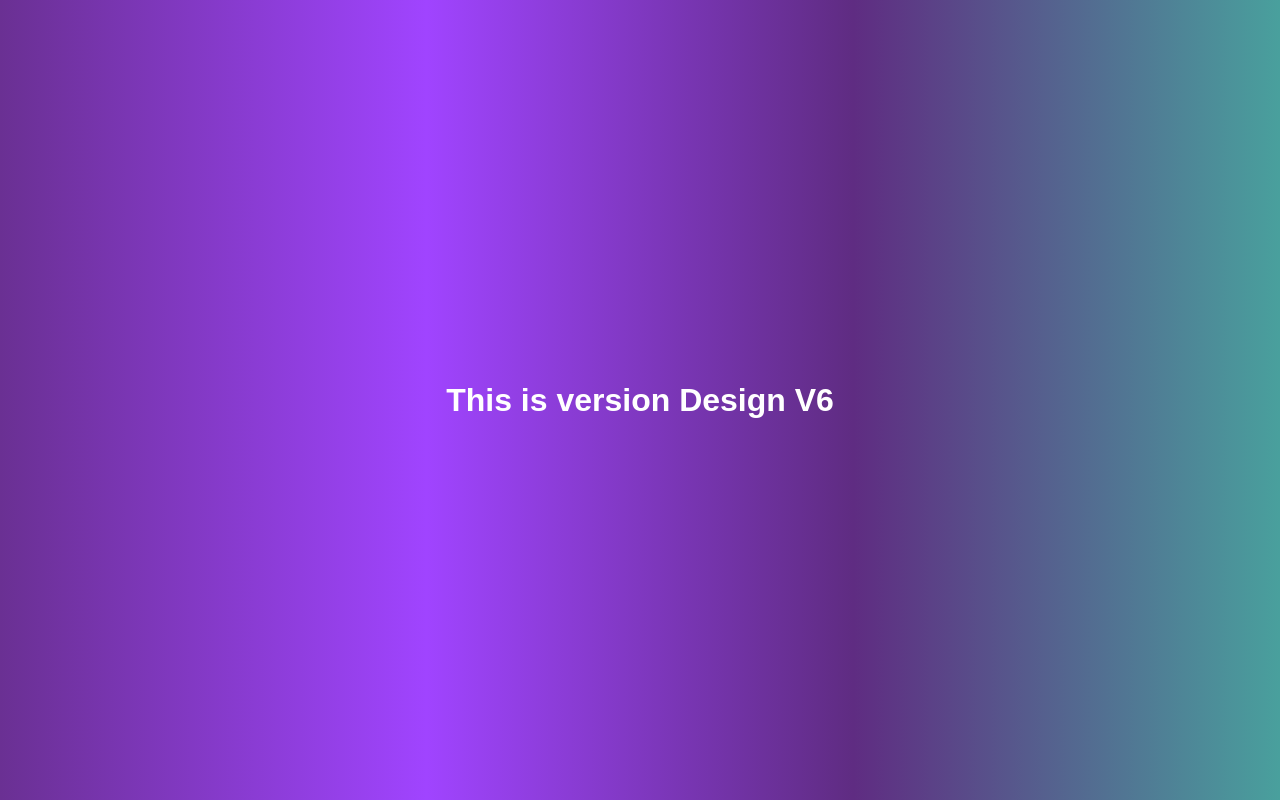
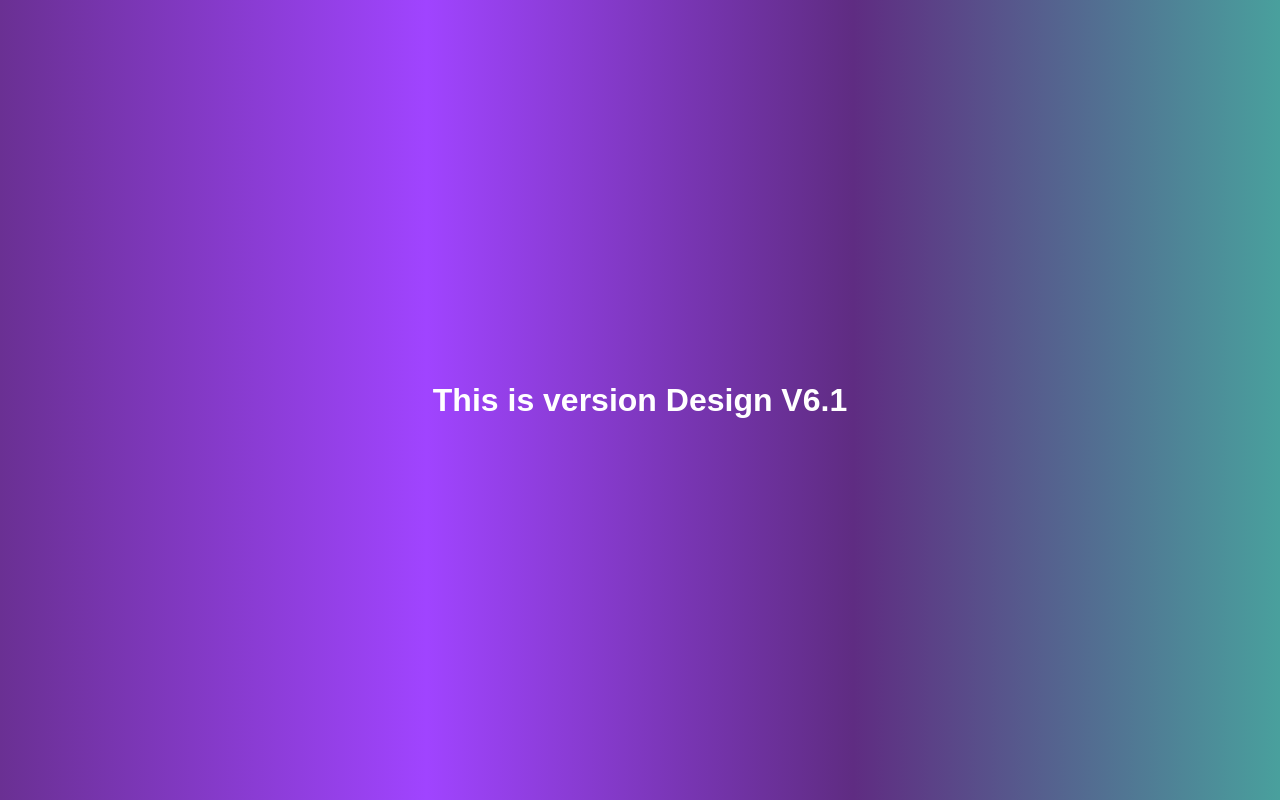
Before and after one commit to rahulshukla29081999/explore-git, a plain HTML site: page index.html in a window 1280 px wide. Drawn offline with Linux system fonts and the light colour scheme.

Commit message:
Chnaged version to V6.1

```diff
--- a/index.html
+++ b/index.html
@@ -7,7 +7,7 @@
     <link rel="stylesheet" href="styles.css">
 </head>
 <body>
-    <h1>This is version Design V6</h1>
+    <h1>This is version Design V6.1</h1>
 
 
 </body>
```
